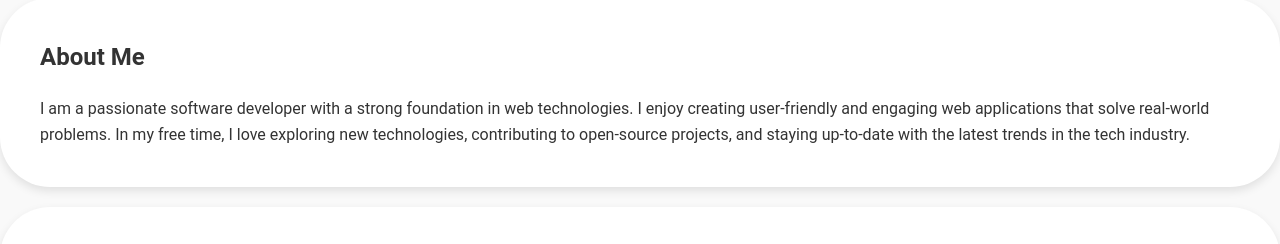
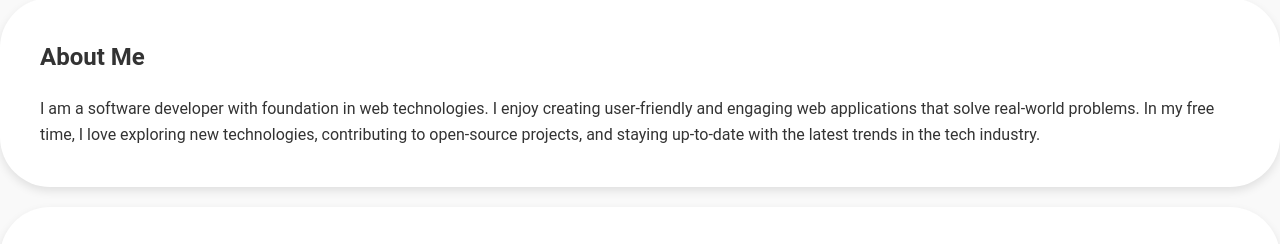
Before and after one commit to ADISHA2003/Custom-Web-solutions, a plain HTML site: page index.html in a window 1280 px wide. Shown: the part 290-534 px from the top of the page. Drawn offline with Linux system fonts and the light colour scheme.

Commit message:
Update index.html

```diff
--- a/index.html
+++ b/index.html
@@ -17,8 +17,7 @@
     <section id="about">
         <h2>About Me</h2>
         <ul>
-            I am a passionate software developer with a strong foundation in web technologies. I enjoy creating user-friendly and engaging web applications that solve real-world problems.
-
+          I am a software developer with foundation in web technologies. I enjoy creating user-friendly and engaging web applications that solve real-world problems.
 In my free time, I love exploring new technologies, contributing to open-source projects, and staying up-to-date with the latest trends in the tech industry.
         </ul>
     </section>
```
